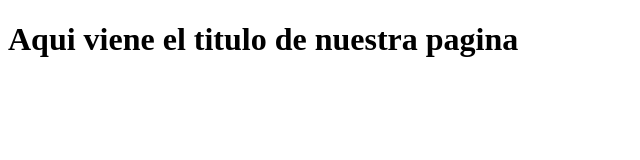
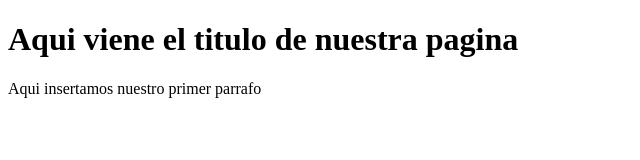
Before and after one commit to Alejo-someone/Proyecto_aprendizaje, a plain HTML site: page index.html in a window 1280 px wide. Shown: the whole page, without its empty margins (0-640 px from the left). Drawn offline with Linux system fonts and the light colour scheme.

Commit message:
Update index.html

```diff
--- a/index.html
+++ b/index.html
@@ -8,5 +8,6 @@
 </head>
 <body>
     <h1>Aqui viene el titulo de nuestra pagina</h1>
+    <p>Aqui insertamos nuestro primer parrafo</p>
 </body>
 </html>
```
